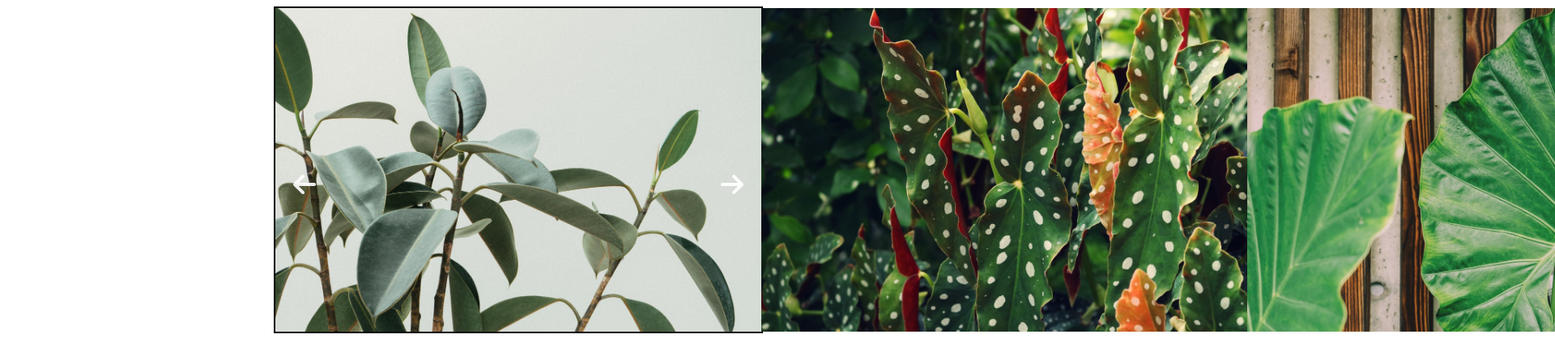
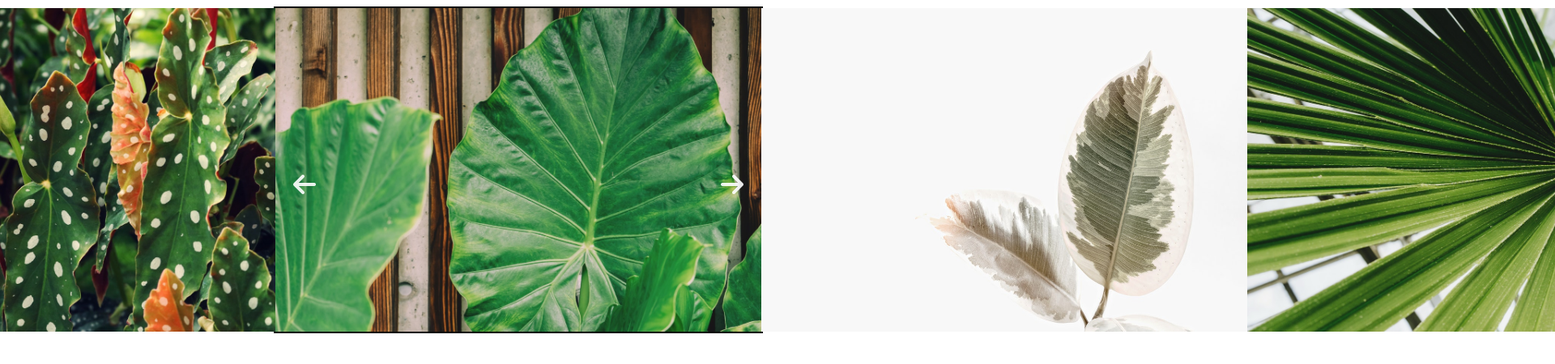
Before and after one commit to danranges/image-slider, a plain HTML site: page index.html in a window 1280 px wide. Both pictures are taken after a click on the button 904 px from the left and 229 px from the top of the page. Shown: the top 450 px of the page at 81% size, 1920 px wide, since content can reach past the window. Drawn offline with Linux system fonts and the light colour scheme.

Commit message:
Add prev-next functionality

```diff
--- a/index.html
+++ b/index.html
@@ -11,9 +11,9 @@
   </head>
   <body>
     <div class="viewer">
-      <button id="btn-prev"><i class="fa-solid fa-arrow-left"></i></button>
-      <button id="btn-next"><i class="fa-solid fa-arrow-right"></i></button>
-      <div class="slider">
+      <button id="btn-prev" data-button-prev><i class="fa-solid fa-arrow-left"></i></button>
+      <button id="btn-next" data-button-next><i class="fa-solid fa-arrow-right"></i></button>
+      <div class="slider" data-slider>
         <img src="./assets/pexels-scott-webb-213727.jpg" id="last-clone" />
         <img src="./assets/pexels-madison-inouye-1054023.jpg" alt="" />
         <img src="./assets/pexels-scott-webb-1029640.jpg" alt="" />
--- a/main.js
+++ b/main.js
@@ -0,0 +1,14 @@
+const slider = document.querySelector('[data-slider]');
+
+let i = 1;
+slider.style.transform = `translateX(${-i * 600}px)`;
+
+document.querySelector('[data-button-next]').addEventListener('click', () => {
+  i += 1;
+  slider.style.transform = `translateX(${-i * 600}px)`;
+});
+
+document.querySelector('[data-button-prev]').addEventListener('click', () => {
+  i -= 1;
+  slider.style.transform = `translateX(${-i * 600}px)`;
+});
--- a/styles.css
+++ b/styles.css
@@ -4,6 +4,7 @@ img {
 
 .slider {
   display: flex;
+  transition: transform 300ms ease-in-out;
 }
 
 .viewer {
@@ -30,4 +31,5 @@ button {
   border: none;
   font-size: 2rem;
   color: rgba(255, 255, 255, 0.9);
+  z-index: 10;
 }
```
